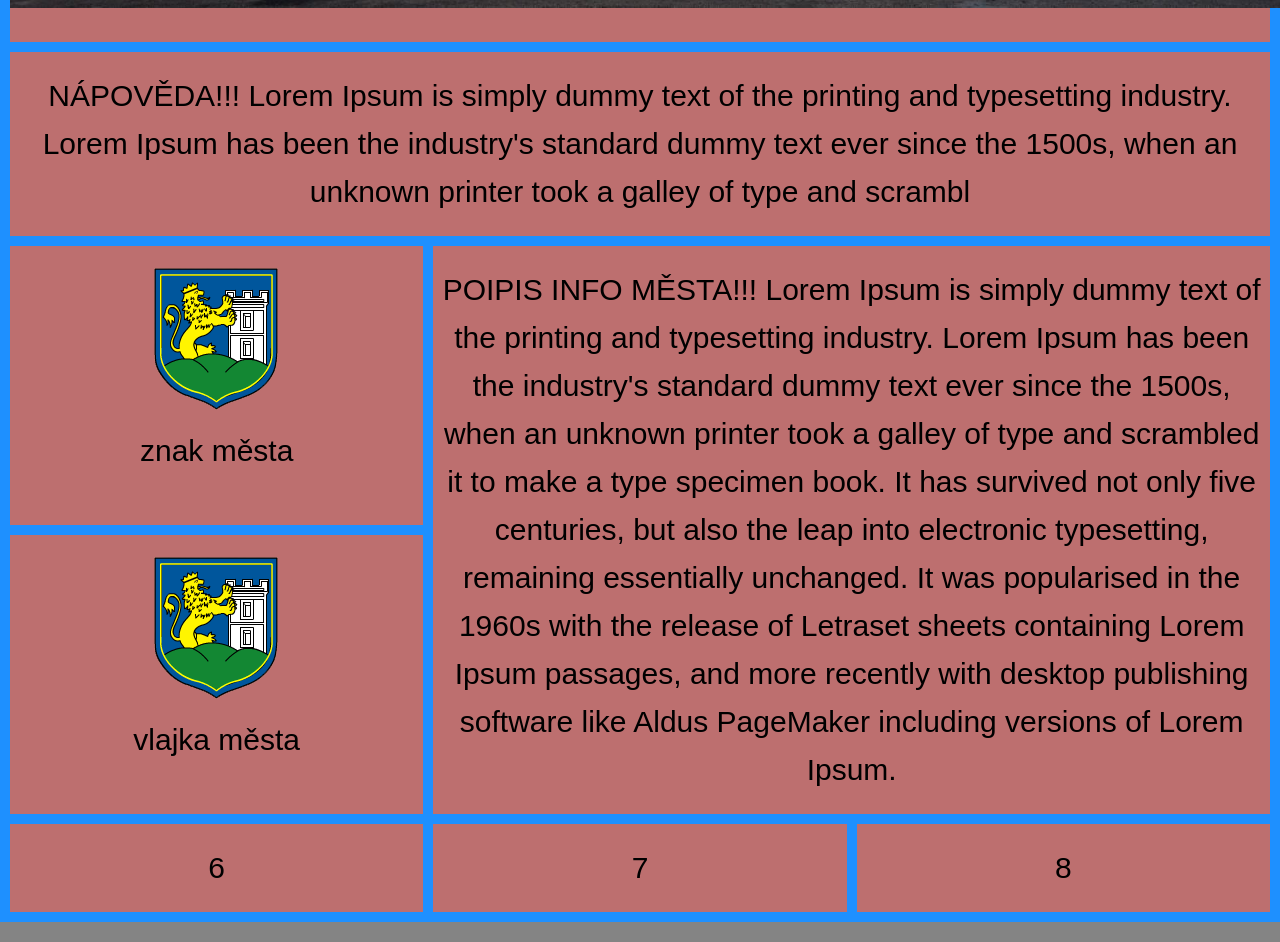
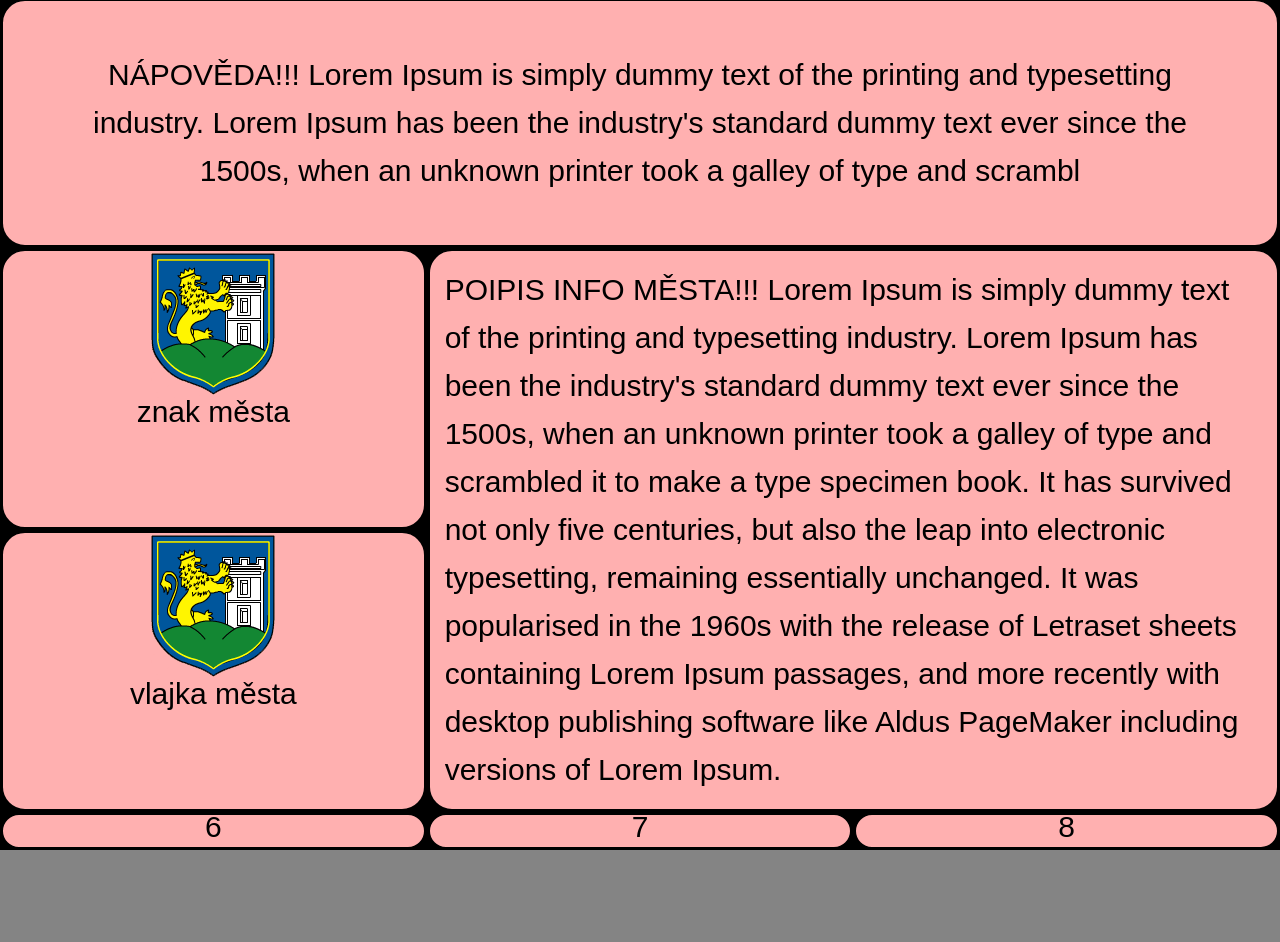
Before and after one commit to EmperorMrPenguin/git_swa, a plain HTML site: page html/framework foto.html in a window 1280 px wide. Shown: the part 1003-1945 px from the top of the page. After the commit the page ends 1873 px from the top, so only its background shows below. Drawn offline with Linux system fonts and the light colour scheme.

Commit message:
uprava sablony 0.5.1

```diff
--- a/html/framework foto.css
+++ b/html/framework foto.css
@@ -54,17 +54,19 @@ area {
 .grid-container {
     display: grid;
     grid-template-columns: 1fr 1fr 1fr;
-    gap: 10px;
-    background-color: dodgerblue;
-    padding: 10px;
-    box-sizing: border-box
+    gap: 0px; /*modré čáry mezi jednotlivými divy*/
+    background-color: black;
+    padding: 0px; /*modré čáry postranách*/
+    box-sizing: border-box;
+
   }
 
   .grid-container > div {
-    background-color: #bd6f6f;
+    background-color: #ffb0b0;
     text-align: center;
-    padding: 20px 0;
     font-size: 30px;
+    border-style: solid;
+    border-radius: 25px;
   }
 
   .item1 {
@@ -78,14 +80,21 @@ area {
     grid-column-end: 4;
     grid-row-start: 3;
     grid-row-end: 4;
+    padding: 50px;
   }
   .item4 {
     grid-column-start: 2;
     grid-column-end: 4;
     grid-row-start: 4;
     grid-row-end: 6;
-
+    text-align: left !important;
+    padding: 15px;
   }
-  p.item4{
-    text-align: left;
+  .item3{
+    line-height: 0.8;
+    padding-bottom: 8px;
   }
+  .item5{
+    line-height: 0.8;
+    padding-bottom: 8px;
+  }
--- a/html/framework foto.html
+++ b/html/framework foto.html
@@ -21,7 +21,7 @@
         <div class="grid-container">
             <div class="item1">
 
-                    <h2>název města</h2>
+                    <h2>název města a název místa kde jsi</h2>
 
                     <img src="zamek nov3.jpg" usemap="#image-map">
 
@@ -48,6 +48,7 @@
             <div class="item5">
                 <img src="Břeclav_znak.png"><br>
                 <p1>vlajka města</p1>
+
             </div>
             <div class="item5">6</div>
             <div class="item5">7</div>
```
